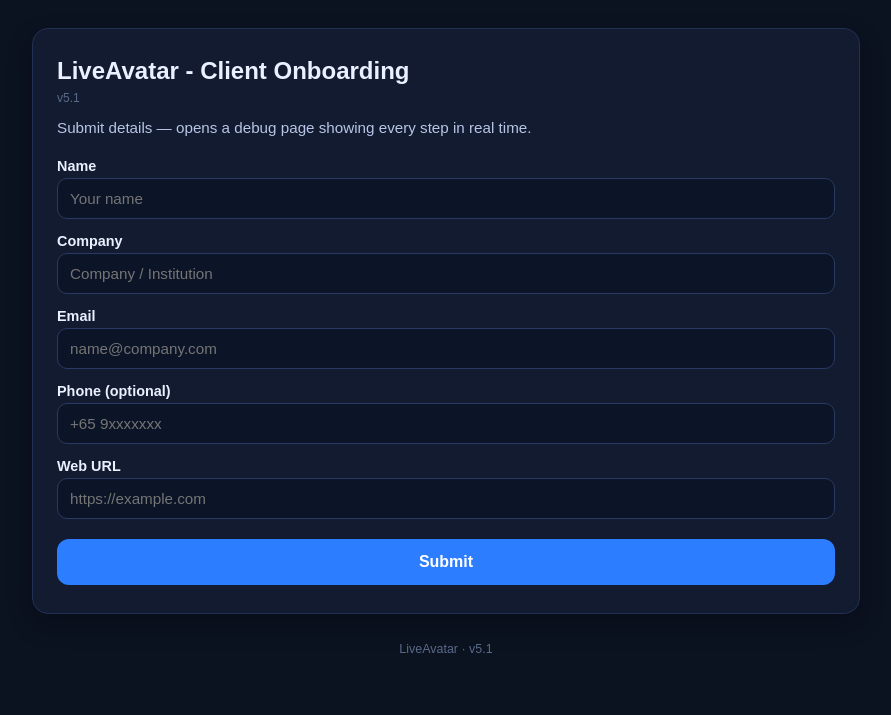
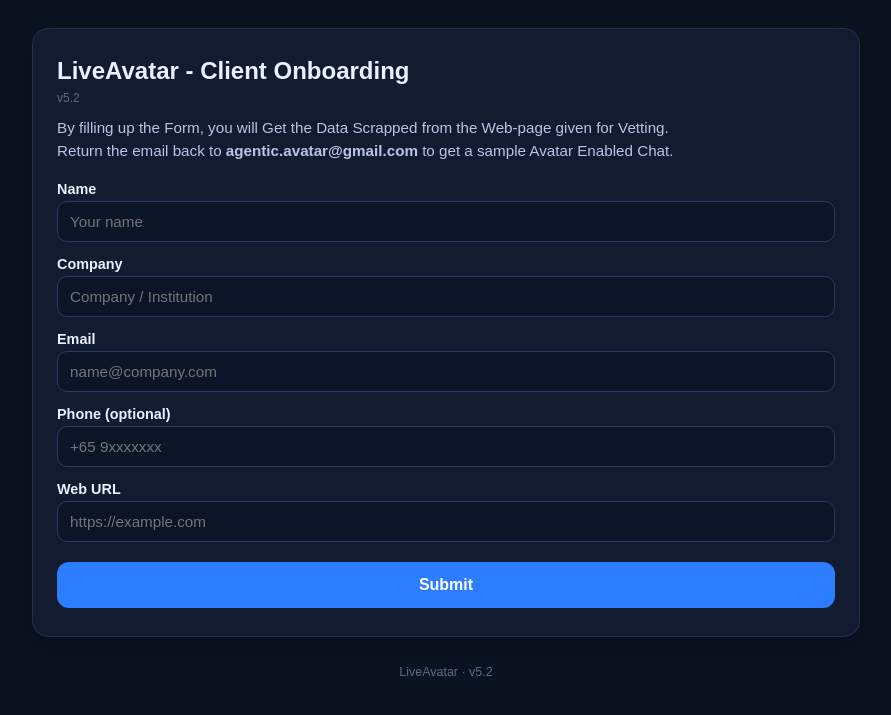
Before and after one commit to Krish1959/bbb-web, a Flask app: page / in a window 1280 px wide. Shown: the top 715 px of the page, without its empty margins (194-1085 px from the left). Run offline with Flask 3, Linux system fonts and the light colour scheme.

Commit message:
Version  5.2

```diff
--- a/app.py
+++ b/app.py
@@ -1,6 +1,6 @@
 """
 BBB-Web: Agentic Process Automation
-Version: 5.1
+Version: 5.2
 """
 
 import os
@@ -20,7 +20,7 @@ import requests
 from bs4 import BeautifulSoup
 from flask import Flask, render_template, request
 
-VERSION = "5.1"
+VERSION = "5.2"
 
 app = Flask(__name__)
 app.secret_key = os.environ.get("SECRET_KEY", "bbb-web-secret")
@@ -272,21 +272,42 @@ def gh_put(path, content, msg, dbg, branch=None):
 
 
 def csv_push(form_data, dbg):
-    ts = datetime.now(timezone.utc).strftime("%Y-%m-%d %H:%M:%S UTC")
-    row = {"timestamp": ts, "name": form_data["name"], "company": form_data["company"],
-           "email": form_data["email"], "phone": form_data.get("phone", ""), "web_url": form_data["web_url"]}
-    fields = ["timestamp", "name", "company", "email", "phone", "web_url"]
+    now = datetime.now(timezone.utc)
+    date_str = now.strftime("%Y-%m-%d")
+    time_str = now.strftime("%H:%M:%S UTC")
+
+    fields = ["Sl_No", "Date", "Time", "Name", "Company", "Email", "Phone", "Web_URL"]
     existing, _ = gh_get("submissions.csv")
+
+    # Calculate next Sl_No
+    sl_no = 1
+    if existing:
+        lines = existing.strip().split("\n")
+        sl_no = len(lines)  # header is line 1, so data rows = len-1, next = len
+
+    row = {
+        "Sl_No": sl_no,
+        "Date": date_str,
+        "Time": time_str,
+        "Name": form_data["name"],
+        "Company": form_data["company"],
+        "Email": form_data["email"],
+        "Phone": form_data.get("phone", ""),
+        "Web_URL": form_data["web_url"],
+    }
+
     buf = io.StringIO()
     w = csv.DictWriter(buf, fieldnames=fields)
-    if existing:
+    if existing and existing.startswith("Sl_No,"):
         buf.write(existing.rstrip("\n") + "\n")
-        dbg.ok("Appending to CSV")
+        dbg.ok(f"Appending to CSV (Sl_No={sl_no})")
     else:
+        if existing:
+            dbg.warn("Old CSV format detected — resetting with new headers")
         w.writeheader()
-        dbg.ok("Creating new CSV")
+        dbg.ok("Creating new CSV with headers: Sl_No, Date, Time, Name, Company, Email, Phone, Web_URL")
     w.writerow(row)
-    return gh_put("submissions.csv", buf.getvalue(), f"Submission: {form_data['company']} - {ts}", dbg)
+    return gh_put("submissions.csv", buf.getvalue(), f"Submission #{sl_no}: {form_data['company']} - {date_str}", dbg)
 
 
 def ctx_push(short_name, ctx, dbg):
--- a/templates/index.html
+++ b/templates/index.html
@@ -30,7 +30,7 @@
   <div class="card">
     <h1>{{ title }}</h1>
     <div class="ver">v{{ version }}</div>
-    <p class="sub">Submit details — opens a debug page showing every step in real time.</p>
+    <p class="sub">By filling up the Form, you will Get the Data Scrapped from the Web-page given for Vetting.<br/>Return the email back to <strong>agentic.avatar@gmail.com</strong> to get a sample Avatar Enabled Chat.</p>
 
     {% if errors %}
     <div class="errors"><strong>Fix:</strong>
```
